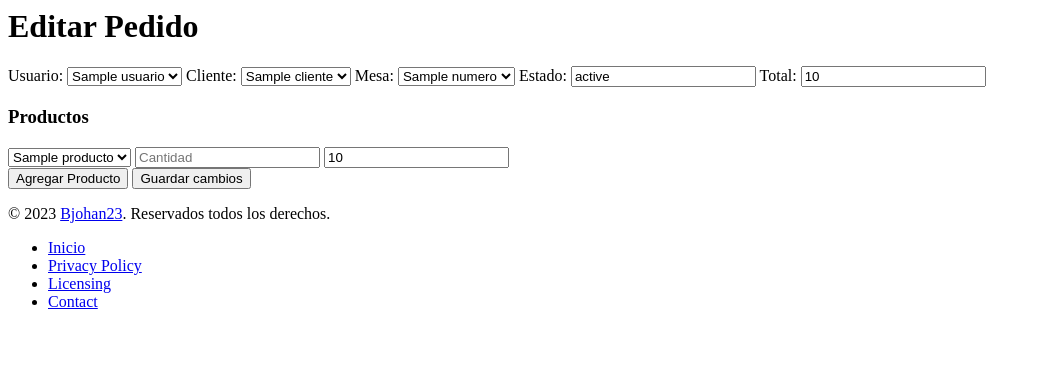
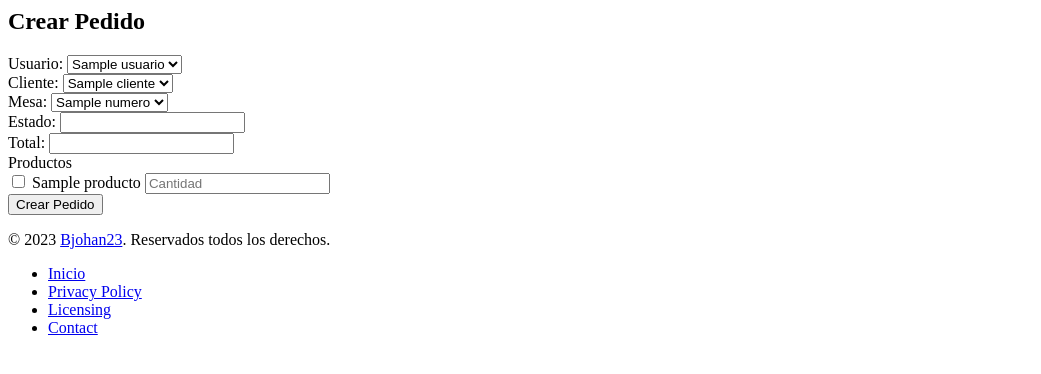
Before and after one commit to Bjohan23/pizza4, a PHP site: the page made by app/Views/pedidos/create.php in a window 1280 px wide. Shown: the top 374 px of the page, without its empty margins (0-1041 px from the left). Run offline with PHP 8.4, Linux system fonts and the light colour scheme; the template is opened without the code that fills it: most values are stand-ins (such as "Sample title", 1, 10 or a date in 2020); some libraries are stand-ins or nearby versions.

Commit message:
chore: Actualizar consultas de bases de datos en modelos Usuario y Pedido

```diff
--- a/app/Models/Usuario.php
+++ b/app/Models/Usuario.php
@@ -30,6 +30,12 @@ class Usuario extends Model
         $this->db->query('SELECT u.id, p.nombre, p.email, p.telefono FROM usuarios u JOIN personas p ON u.persona_id = p.id');
         return $this->db->resultSet();
     }
+    public function getAllUsuarios()
+    {
+        $this->db->query('SELECT u.id, p.nombre FROM usuarios u JOIN personas p ON u.persona_id = p.id');
+        return $this->db->resultSet();
+    }
+
     public function countUsuarios()
     {
         $this->db->query('SELECT COUNT(*) as count FROM usuarios');
--- a/app/Views/pedidos/create.php
+++ b/app/Views/pedidos/create.php
@@ -1,66 +1,52 @@
-<h1>Editar Pedido</h1>
-<form action="/pedidos/edit/<?php echo $data['pedido']['id']; ?>" method="POST">
-    <label for="usuario_id">Usuario:</label>
-    <select name="usuario_id" required>
+<section class="bg-white dark:bg-gray-900">
+    <div class="py-8 lg:py-16 px-4 mx-auto max-w-screen-md">
+        <h2 class="mb-4 text-4xl tracking-tight font-extrabold text-center text-gray-900 dark:text-white">Crear Pedido</h2>
+        <form action="/PIZZA4/public/pedidos/create" method="POST" class="space-y-8">
+            <div>
+                <label for="usuario_id" class="block mb-2 text-sm font-medium text-gray-900 dark:text-gray-300">Usuario:</label>
+                <select name="usuario_id" id="usuario_id" class="shadow-sm bg-gray-50 border border-gray-300 text-gray-900 text-sm rounded-lg focus:ring-primary-500 focus:border-primary-500 block w-full p-2.5 dark:bg-gray-700 dark:border-gray-600 dark:placeholder-gray-400 dark:text-white dark:focus:ring-primary-500 dark:focus:border-primary-500 dark:shadow-sm-light" required>
                     <?php foreach ($data['usuarios'] as $usuario) : ?>
-            <option value="<?php echo $usuario['id']; ?>" <?php if ($data['pedido']['usuario_id'] == $usuario['id']) echo 'selected'; ?>><?php echo $usuario['nombre']; ?></option>
+                        <option value="<?php echo $usuario['id']; ?>"><?php echo $usuario['nombre']; ?></option>
                     <?php endforeach; ?>
                 </select>
-
-    <label for="cliente_id">Cliente:</label>
-    <select name="cliente_id" required>
+            </div>
+            <div>
+                <label for="cliente_id" class="block mb-2 text-sm font-medium text-gray-900 dark:text-gray-300">Cliente:</label>
+                <select name="cliente_id" id="cliente_id" class="shadow-sm bg-gray-50 border border-gray-300 text-gray-900 text-sm rounded-lg focus:ring-primary-500 focus:border-primary-500 block w-full p-2.5 dark:bg-gray-700 dark:border-gray-600 dark:placeholder-gray-400 dark:text-white dark:focus:ring-primary-500 dark:focus:border-primary-500 dark:shadow-sm-light" required>
                     <?php foreach ($data['clientes'] as $cliente) : ?>
-            <option value="<?php echo $cliente['id']; ?>" <?php if ($data['pedido']['cliente_id'] == $cliente['id']) echo 'selected'; ?>><?php echo $cliente['nombre']; ?></option>
+                        <option value="<?php echo $cliente['id']; ?>"><?php echo $cliente['nombre']; ?></option>
                     <?php endforeach; ?>
                 </select>
-
-    <label for="mesa_id">Mesa:</label>
-    <select name="mesa_id" required>
+            </div>
+            <div>
+                <label for="mesa_id" class="block mb-2 text-sm font-medium text-gray-900 dark:text-gray-300">Mesa:</label>
+                <select name="mesa_id" id="mesa_id" class="shadow-sm bg-gray-50 border border-gray-300 text-gray-900 text-sm rounded-lg focus:ring-primary-500 focus:border-primary-500 block w-full p-2.5 dark:bg-gray-700 dark:border-gray-600 dark:placeholder-gray-400 dark:text-white dark:focus:ring-primary-500 dark:focus:border-primary-500 dark:shadow-sm-light" required>
                     <?php foreach ($data['mesas'] as $mesa) : ?>
-            <option value="<?php echo $mesa['id']; ?>" <?php if ($data['pedido']['mesa_id'] == $mesa['id']) echo 'selected'; ?>><?php echo $mesa['numero']; ?></option>
+                        <option value="<?php echo $mesa['id']; ?>"><?php echo $mesa['numero']; ?></option>
                     <?php endforeach; ?>
                 </select>
-
-    <label for="estado">Estado:</label>
-    <input type="text" name="estado" value="<?php echo $data['pedido']['estado']; ?>" required>
-
-    <label for="total">Total:</label>
-    <input type="number" step="0.01" name="total" value="<?php echo $data['pedido']['total']; ?>" required>
-
-    <h3>Productos</h3>
-    <div id="productos-container">
-        <?php foreach ($data['pedido']['productos'] as $index => $producto) : ?>
-            <div class="producto">
-                <select name="productos[<?php echo $index; ?>][id]" required>
-                    <?php foreach ($data['productos'] as $prod) : ?>
-                        <option value="<?php echo $prod['id']; ?>" <?php if ($producto['producto_id'] == $prod['id']) echo 'selected'; ?>><?php echo $prod['nombre']; ?></option>
-                    <?php endforeach; ?>
-                </select>
-                <input type="number" name="productos[<?php echo $index; ?>][cantidad]" value="<?php echo $producto['cantidad']; ?>" placeholder="Cantidad" required>
-                <input type="number" step="0.01" name="productos[<?php echo $index; ?>][precio]" value="<?php echo $producto['precio']; ?>" placeholder="Precio" required>
+            </div>
+            <div>
+                <label for="estado" class="block mb-2 text-sm font-medium text-gray-900 dark:text-gray-300">Estado:</label>
+                <input type="text" name="estado" id="estado" class="shadow-sm bg-gray-50 border border-gray-300 text-gray-900 text-sm rounded-lg focus:ring-primary-500 focus:border-primary-500 block w-full p-2.5 dark:bg-gray-700 dark:border-gray-600 dark:placeholder-gray-400 dark:text-white dark:focus:ring-primary-500 dark:focus:border-primary-500 dark:shadow-sm-light" required>
+            </div>
+            <div>
+                <label for="total" class="block mb-2 text-sm font-medium text-gray-900 dark:text-gray-300">Total:</label>
+                <input type="text" name="total" id="total" class="shadow-sm bg-gray-50 border border-gray-300 text-gray-900 text-sm rounded-lg focus:ring-primary-500 focus:border-primary-500 block w-full p-2.5 dark:bg-gray-700 dark:border-gray-600 dark:placeholder-gray-400 dark:text-white dark:focus:ring-primary-500 dark:focus:border-primary-500 dark:shadow-sm-light" required>
+            </div>
+            <div>
+                <label for="productos" class="block mb-2 text-sm font-medium text-gray-900 dark:text-gray-300">Productos</label>
+                <?php foreach ($data['productos'] as $producto) : ?>
+                    <div class="flex items-center mb-2">
+                        <input type="checkbox" name="productos[<?php echo $producto['id']; ?>][id]" value="<?php echo $producto['id']; ?>" class="mr-2">
+                        <label for="productos[<?php echo $producto['id']; ?>][id]" class="mr-2 text-gray-900 dark:text-gray-300"><?php echo $producto['nombre']; ?></label>
+                        <input type="number" name="productos[<?php echo $producto['id']; ?>][cantidad]" min="1" placeholder="Cantidad" class="shadow-sm bg-gray-50 border border-gray-300 text-gray-900 text-sm rounded-lg focus:ring-primary-500 focus:border-primary-500 block p-2.5 dark:bg-gray-700 dark:border-gray-600 dark:placeholder-gray-400 dark:text-white dark:focus:ring-primary-500 dark:focus:border-primary-500 dark:shadow-sm-light">
+                        <input type="hidden" name="productos[<?php echo $producto['id']; ?>][precio]" value="<?php echo $producto['precio']; ?>">
                     </div>
                 <?php endforeach; ?>
             </div>
-    <button type="button" onclick="addProducto()">Agregar Producto</button>
+            <button type="submit" class="py-3 px-5 text-sm font-medium text-white rounded-lg bg-primary-700 sm:w-fit hover:bg-primary-800 focus:ring-4 focus:outline-none focus:ring-primary-300 dark:bg-primary-600 dark:hover:bg-primary-700 dark:focus:ring-primary-800 transition duration-300 ease-in-out">Crear Pedido</button>
 
-    <button type="submit">Guardar cambios</button>
         </form>
-
-<script>
-    function addProducto() {
-        var container = document.getElementById('productos-container');
-        var index = container.children.length;
-        var div = document.createElement('div');
-        div.className = 'producto';
-        div.innerHTML = `
-        <select name="productos[${index}][id]" required>
-            <?php foreach ($data['productos'] as $producto) : ?>
-                <option value="<?php echo $producto['id']; ?>"><?php echo $producto['nombre']; ?></option>
-            <?php endforeach; ?>
-        </select>
-        <input type="number" name="productos[${index}][cantidad]" placeholder="Cantidad" required>
-        <input type="number" step="0.01" name="productos[${index}][precio]" placeholder="Precio" required>
-    `;
-        container.appendChild(div);
-    }
-</script>
+    </div>
+</section>
```
Also changed, not shown: app/Controllers/PedidosController.php (+7 -7 lines). Lines whose indentation alone changed are shown as unchanged.
